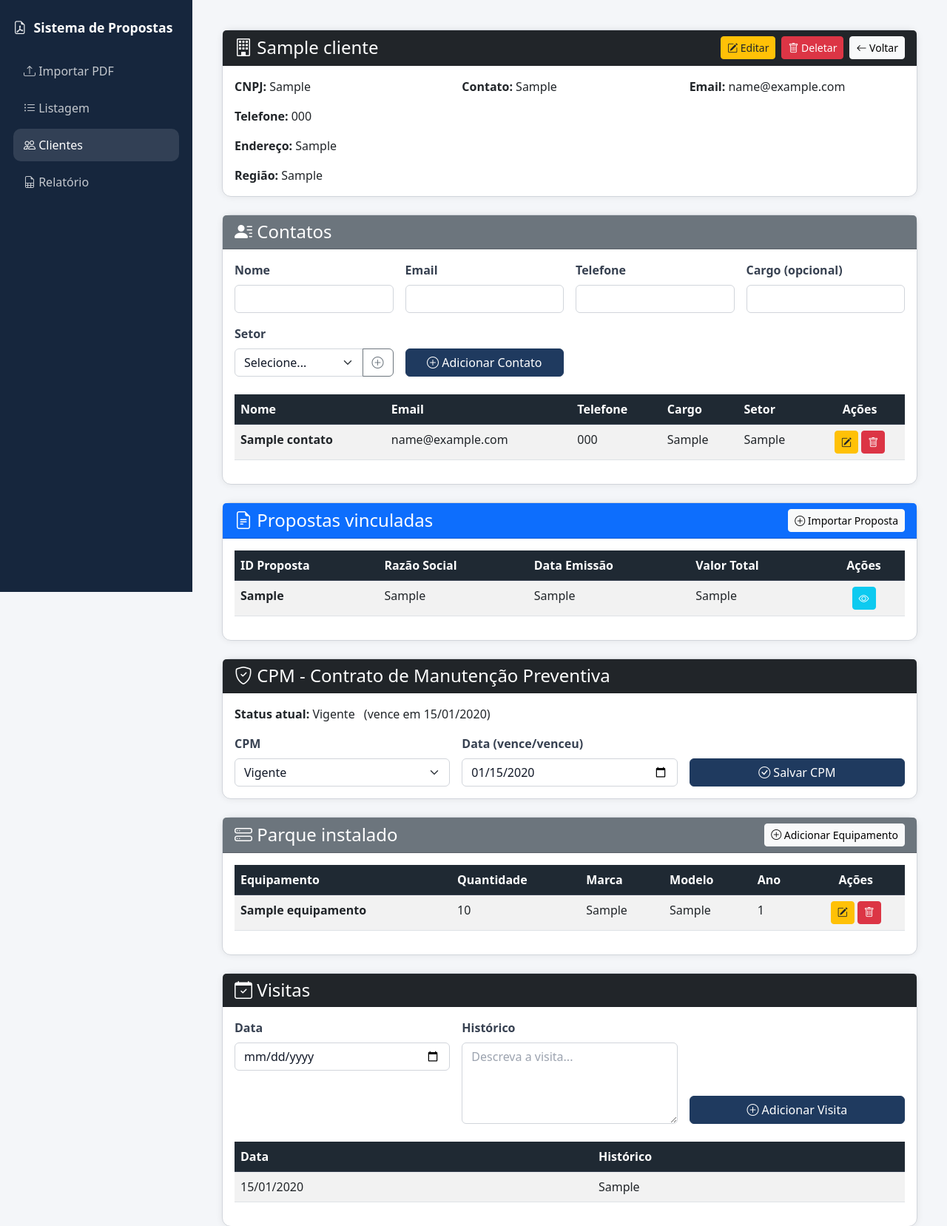
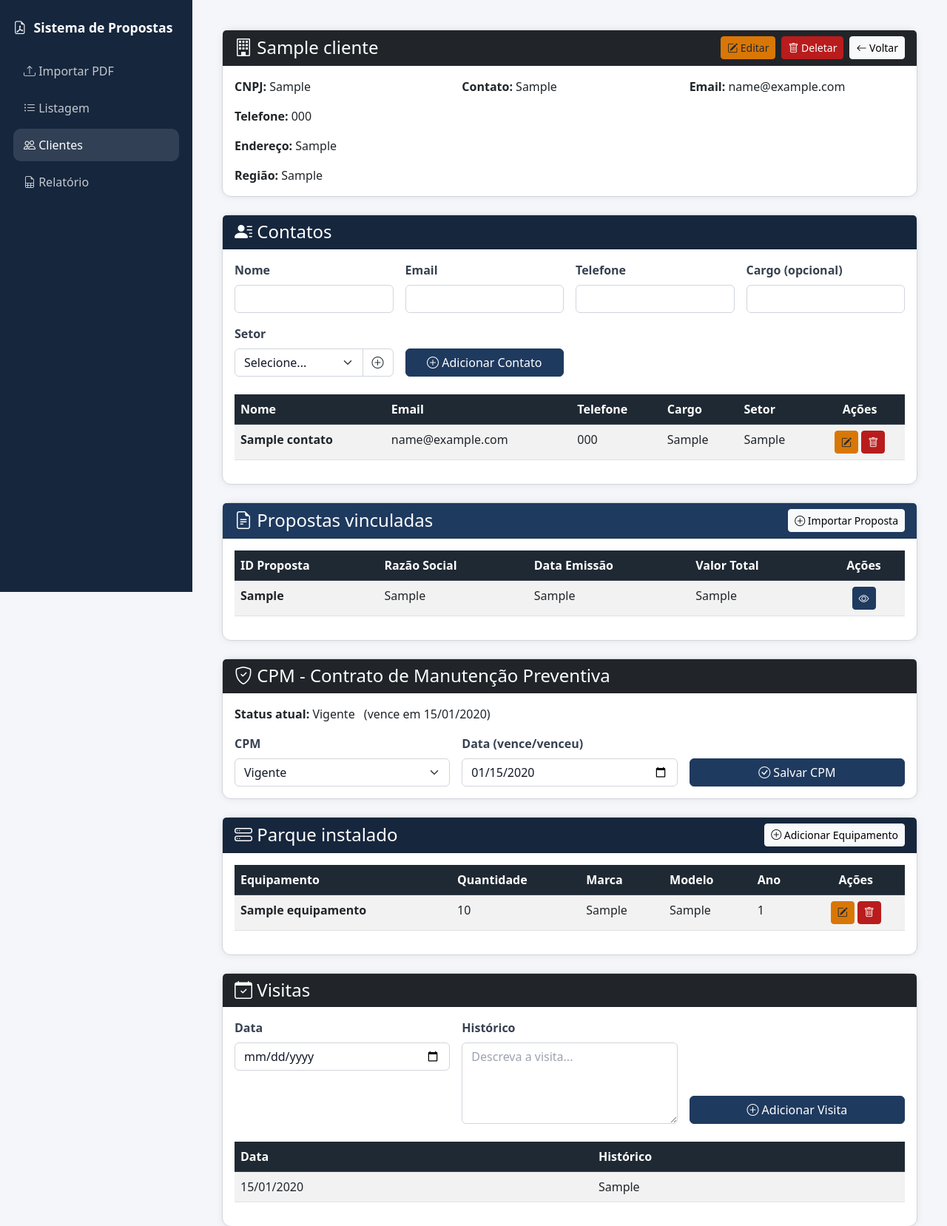
Before and after one commit to mpereira356/propostas-system, a Flask app: page /clientes/1 in a window 1280 px wide. Shown: the top 1657 px of the page at 74% size. Run offline with Flask 3, Linux system fonts and the light colour scheme; tables that the repository leaves empty hold one stand-in row (values such as "Sample post").

Commit message:
interfacenova

```diff
--- a/templates/base.html
+++ b/templates/base.html
@@ -99,8 +99,55 @@
             background-color: #274C77;
             border-color: #274C77;
         }
+        .btn-warning {
+            background-color: #D97706;
+            border-color: #D97706;
+            color: #FFFFFF;
+        }
+        .btn-warning:hover {
+            background-color: #bf6905;
+            border-color: #bf6905;
+            color: #FFFFFF;
+        }
+        .btn-danger {
+            background-color: #B91C1C;
+            border-color: #B91C1C;
+            color: #FFFFFF;
+        }
+        .btn-danger:hover {
+            background-color: #a01818;
+            border-color: #a01818;
+            color: #FFFFFF;
+        }
+        .btn-info {
+            background-color: var(--corporate-blue);
+            border-color: var(--corporate-blue);
+            color: #FFFFFF;
+        }
+        .btn-info:hover {
+            background-color: #274C77;
+            border-color: #274C77;
+            color: #FFFFFF;
+        }
+        .btn-outline-secondary {
+            border-color: var(--border-gray);
+            color: var(--text-dark);
+        }
+        .btn-outline-secondary:hover {
+            background-color: #EEF2F7;
+            border-color: var(--border-gray);
+            color: var(--text-dark);
+        }
         .alert {
             border-radius: 10px;
+        }
+        .alert-info {
+            background-color: #E0F2FE;
+            border-color: #BAE6FD;
+            color: #075985;
+        }
+        .alert-info .bi {
+            color: #0284C7;
         }
         .table {
             background-color: var(--white);
@@ -143,6 +190,25 @@
         .badge.warning {
             background-color: var(--badge-warning);
             color: #fff;
+        }
+        .bg-primary {
+            background-color: var(--corporate-blue) !important;
+        }
+        .bg-secondary {
+            background-color: var(--corporate-blue-dark) !important;
+        }
+        .bg-info {
+            background-color: #274C77 !important;
+        }
+        .bg-success {
+            background-color: var(--badge-success) !important;
+        }
+        .bg-warning {
+            background-color: var(--badge-warning) !important;
+            color: #FFFFFF !important;
+        }
+        .text-dark {
+            color: var(--text-dark) !important;
         }
     </style>
 
```
